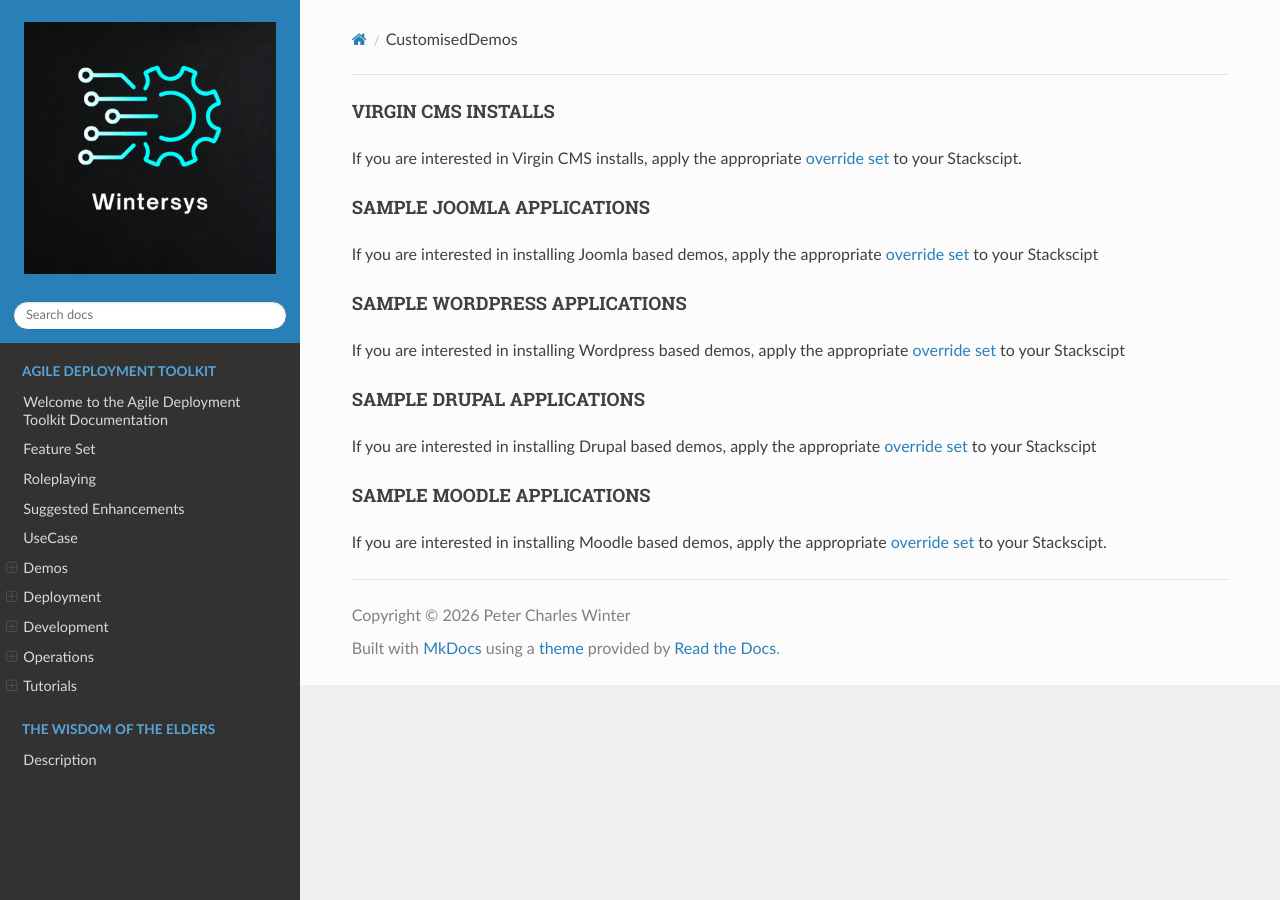
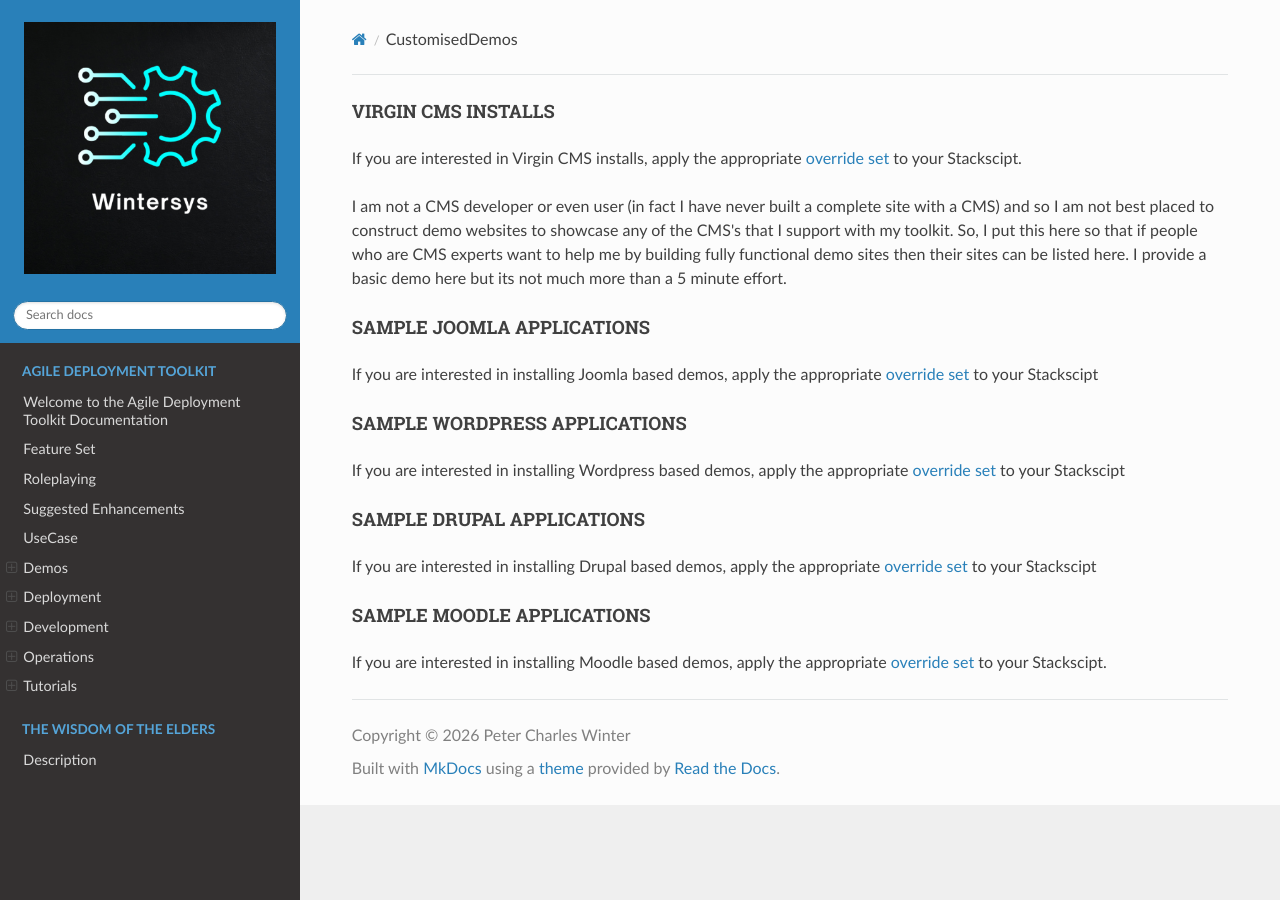
Before and after one commit to wintersys-dev/adt-documentation, an MkDocs documentation site: the page built from docs/Agile Deployment Toolkit/Demos/CustomisedDemos.md, in a window 1280 px wide. Built offline with MkDocs 1.6.1, drawn with Linux system fonts in a browser that asks for light colours; nearby versions of some CDN libraries.

Commit message:
Update CustomisedDemos.md

```diff
--- a/docs/Agile Deployment Toolkit/Demos/CustomisedDemos.md
+++ b/docs/Agile Deployment Toolkit/Demos/CustomisedDemos.md
@@ -1,6 +1,10 @@
+
 #### VIRGIN CMS INSTALLS
 
 If you are interested in Virgin CMS installs, apply the appropriate [override set](./VirginCMSDemos.md) to your Stackscipt.
+
+
+I am not a CMS developer or even user (in fact I have never built a complete site with a CMS) and so I am not best placed to construct demo websites to showcase any of the CMS's that I support with my toolkit. So, I put this here so that if people who are CMS experts want to help me by building fully functional demo sites then their sites can be listed here. I provide a basic demo here but its not much more than a 5 minute effort.
 
 #### SAMPLE JOOMLA APPLICATIONS
 
```
